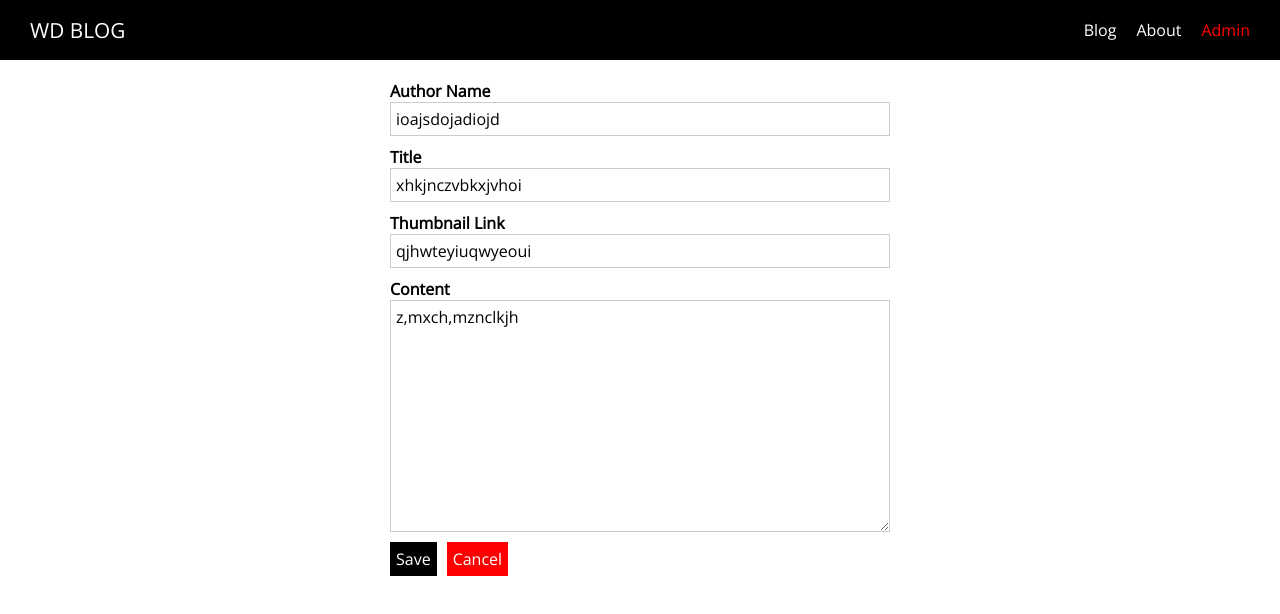
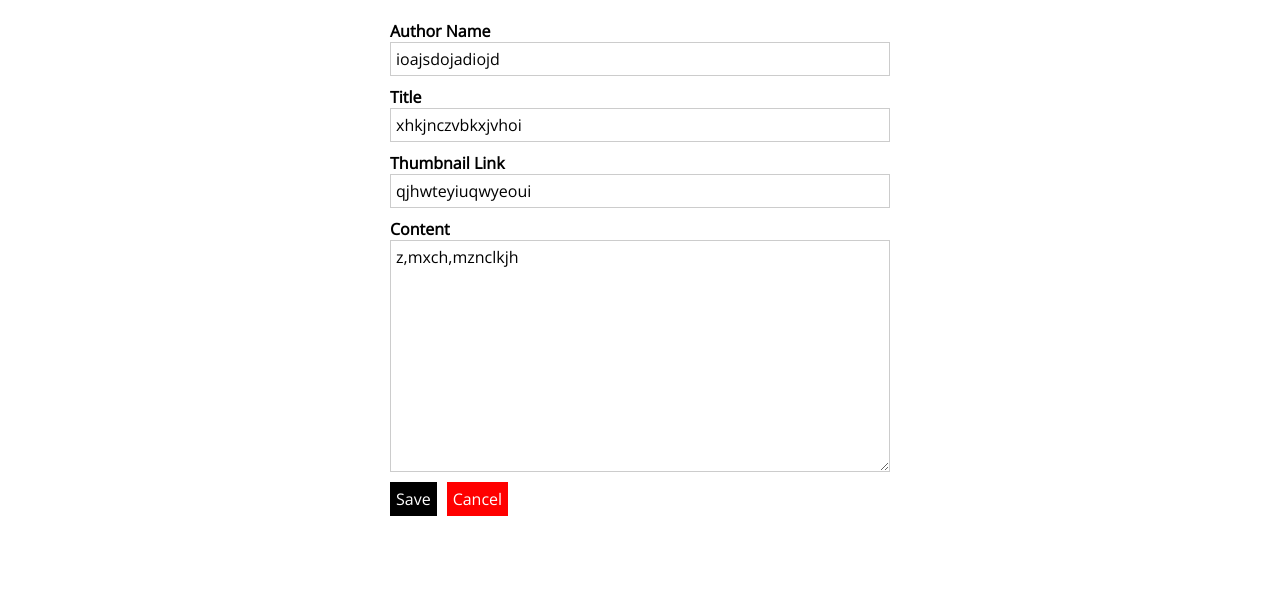
Before and after one commit to khaihq94/Nuxt.js-Vue.js-on-Steroids, a Nuxt app: page /admin/1 in a window 1280 px wide. Shown: the top 614 px of the page. Built offline with nearby package versions, Linux system fonts and the light colour scheme.

Commit message:
Adding a Separate Layout to the Admin Area

```diff
--- /dev/null
+++ b/layouts/admin.vue
@@ -0,0 +1,15 @@
+<template>
+  <div>
+    <nuxt/>
+  </div>
+</template>
+
+<style>
+html {
+  font-family: 'Open Sans', sans-serif;
+}
+
+body {
+  margin: 0;
+}
+</style>
--- /dev/null
+++ b/layouts/error.vue
@@ -0,0 +1,22 @@
+<template>
+  <div class="error-page">
+    <h1>Oops, something went wrong!</h1>
+    <p>Back to <a href="/">safety</a>!</p>
+  </div>
+</template>
+
+<style scoped>
+.error-page {
+  text-align: center;
+}
+
+.error-page a {
+  text-decoration: none;
+  color: red;
+}
+
+.error-page a:hover,
+.error-page a:active {
+  color: salmon;
+}
+</style>
--- a/pages/admin/_postId/index.vue
+++ b/pages/admin/_postId/index.vue
@@ -11,6 +11,7 @@
 import AdminPostForm from "@/components/Admin/AdminPostForm.vue";
 
 export default Vue.extend({
+  layout: "admin",
   components: {
     AdminPostForm
   },
--- a/pages/admin/index.vue
+++ b/pages/admin/index.vue
@@ -1,11 +1,13 @@
 <template>
   <div class="admin-page">
     <section class="new-post">
-      <AppButton @click="$router.push('/admin/new-post')">Create Post</AppButton>
+      <AppButton @click="$router.push('/admin/new-post')"
+        >Create Post</AppButton
+      >
     </section>
     <section class="existing-posts">
       <h1>Existing post</h1>
-      <PostList isAdmin/>
+      <PostList isAdmin />
     </section>
   </div>
 </template>
@@ -13,9 +15,10 @@
 <script lang="ts">
 import Vue from "vue";
 import PostList from "@/components/Posts/PostList.vue";
-import AppButton from '@/components/UI/AppButton.vue'
+import AppButton from "@/components/UI/AppButton.vue";
 
 export default Vue.extend({
+  layout: "admin",
   components: {
     PostList,
     AppButton
--- a/pages/admin/new-post/index.vue
+++ b/pages/admin/new-post/index.vue
@@ -11,6 +11,7 @@
 import AdminPostForm from "@/components/Admin/AdminPostForm.vue";
 
 export default Vue.extend({
+  layout: "admin",
   components: {
     AdminPostForm
   }
```
